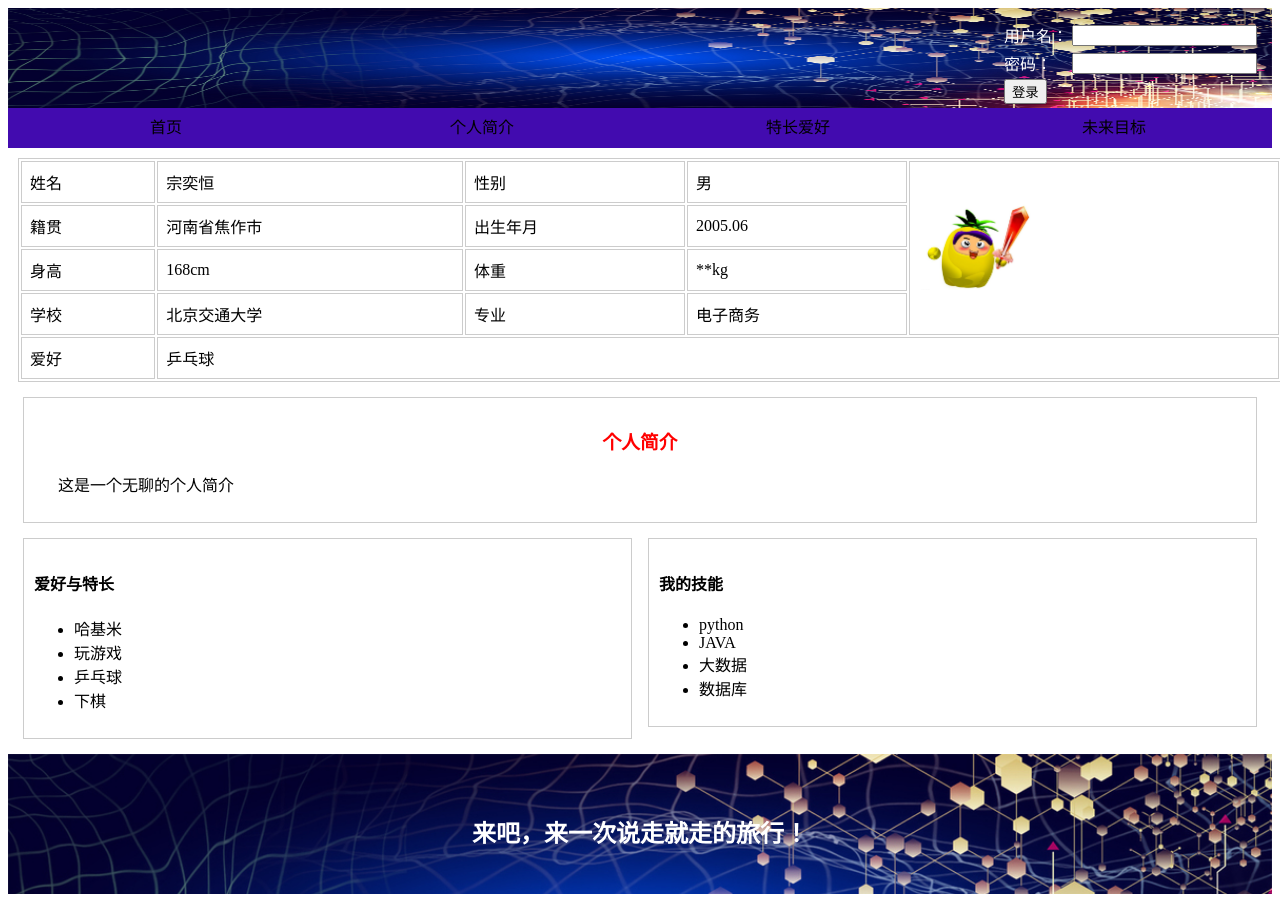
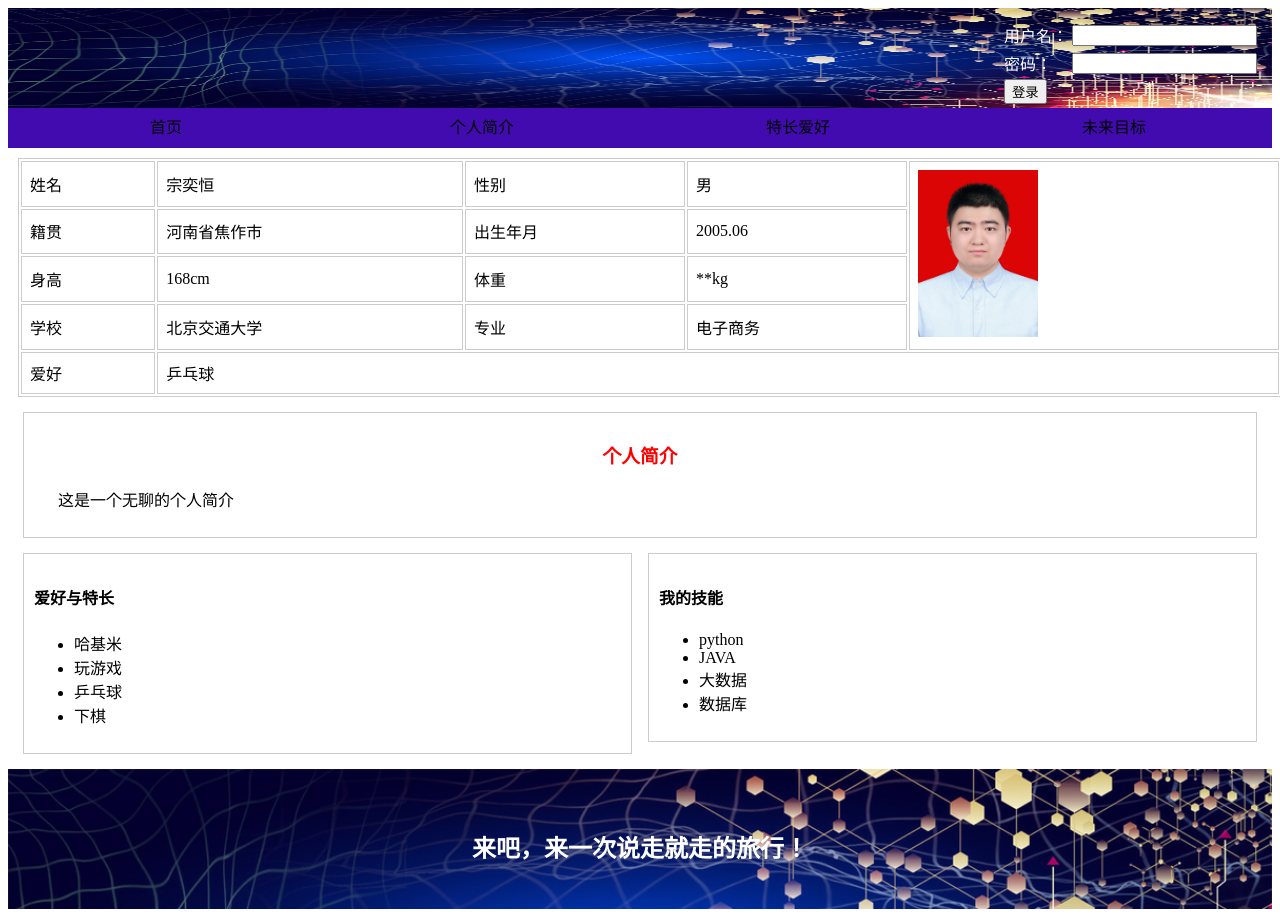
Before and after one commit to haiheu/666, a plain HTML site: page index.html in a window 1280 px wide. Drawn offline with Linux system fonts and the light colour scheme.

Commit message:
Update index.html

```diff
--- a/index.html
+++ b/index.html
@@ -100,7 +100,7 @@
                 <td>宗奕恒</td>
                 <td>性别</td>
                 <td>男</td>
-                <td rowspan="4"><img src="2.jpg" width="120"></td>
+                <td rowspan="4"><img src="1.jpg" width="120"></td>
             </tr>
             <tr>
                 <td>籍贯</td>
```
